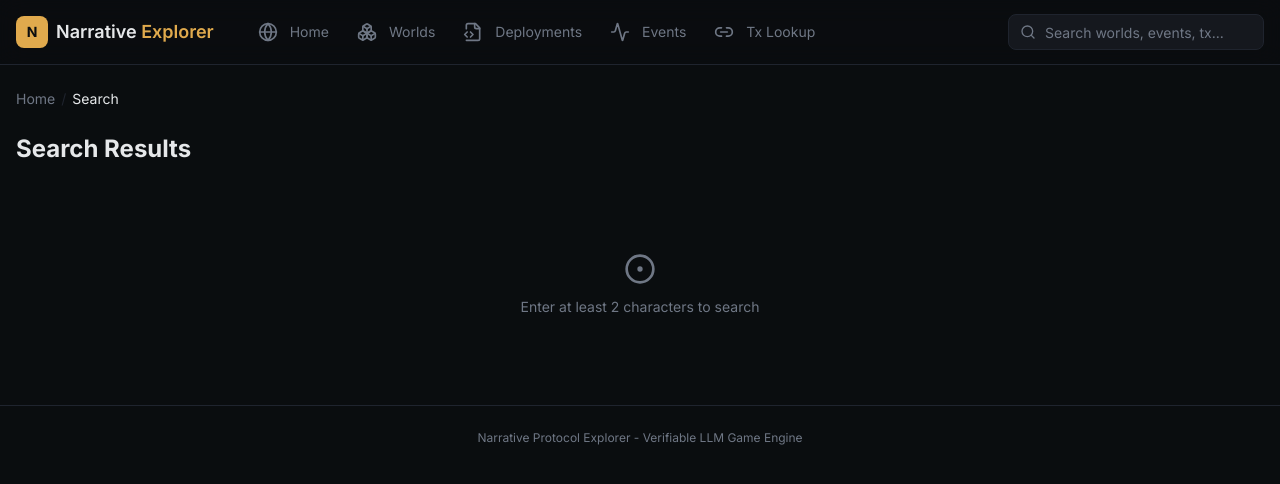
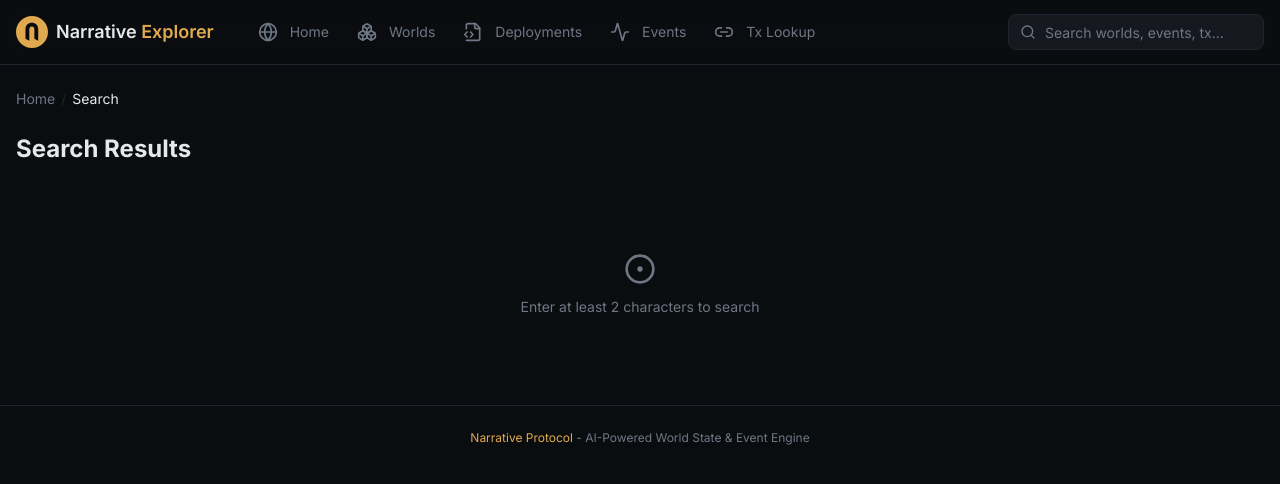
Before and after one commit to narrative-protocol/narrative-explorer, a Next.js app: page /search in a window 1280 px wide. Shown: the top 484 px of the page. Built offline with nearby package versions, Linux system fonts and the light colour scheme.

Commit message:
add: favicon

```diff
--- a/app/(explorer)/layout.tsx
+++ b/app/(explorer)/layout.tsx
@@ -1,13 +1,29 @@
-import { ExplorerHeader } from "@/components/explorer-header"
+import { ExplorerHeader } from "@/components/explorer-header";
+import Link from "next/link";
 
-export default function ExplorerLayout({ children }: { children: React.ReactNode }) {
+export default function ExplorerLayout({
+  children,
+}: {
+  children: React.ReactNode;
+}) {
   return (
     <div className="min-h-screen bg-background">
       <ExplorerHeader />
       <main className="mx-auto max-w-7xl px-4 py-6">{children}</main>
       <footer className="border-t border-border py-6 text-center text-xs text-muted-foreground">
-        <p>Narrative Protocol Explorer - Verifiable LLM Game Engine</p>
+        <div>
+          <Link
+            className="text-primary hover:underline"
+            href="https://narrativeprotocol.com"
+            target="_blank"
+          >
+            Narrative Protocol
+          </Link>
+          <span className="text-muted-foreground">
+            {` - AI-Powered World State & Event Engine`}
+          </span>
+        </div>
       </footer>
     </div>
-  )
+  );
 }
--- a/app/layout.tsx
+++ b/app/layout.tsx
@@ -1,28 +1,39 @@
-import type { Metadata, Viewport } from 'next'
-import { Inter, JetBrains_Mono } from 'next/font/google'
+import type { Metadata, Viewport } from "next";
+import { Inter, JetBrains_Mono } from "next/font/google";
 
-import './globals.css'
+import "./globals.css";
 
-const _inter = Inter({ subsets: ['latin'], variable: '--font-inter' })
-const _jetbrainsMono = JetBrains_Mono({ subsets: ['latin'], variable: '--font-jetbrains-mono' })
+const _inter = Inter({ subsets: ["latin"], variable: "--font-inter" });
+const _jetbrainsMono = JetBrains_Mono({
+  subsets: ["latin"],
+  variable: "--font-jetbrains-mono",
+});
 
 export const metadata: Metadata = {
-  title: 'Narrative Explorer',
-  description: 'Explore verifiable LLM game worlds, deployments, events, and on-chain attestations on the Narrative Protocol.',
-}
+  title: "Narrative Explorer",
+  description:
+    "Explore worlds, deployments, events, verify attestations, and inspect entity state changes across the Narrative Protocol.",
+};
 
 export const viewport: Viewport = {
-  themeColor: '#0d9488',
-}
+  themeColor: "#0d9488",
+};
 
 export default function RootLayout({
   children,
 }: Readonly<{
-  children: React.ReactNode
+  children: React.ReactNode;
 }>) {
   return (
     <html lang="en">
-      <body className={`${_inter.variable} ${_jetbrainsMono.variable} font-sans antialiased`}>{children}</body>
+      <head>
+        <link rel="icon" href="/favicon.ico" />
+      </head>
+      <body
+        className={`${_inter.variable} ${_jetbrainsMono.variable} font-sans antialiased`}
+      >
+        {children}
+      </body>
     </html>
-  )
+  );
 }
--- a/components/explorer-header.tsx
+++ b/components/explorer-header.tsx
@@ -21,6 +21,7 @@ import {
   SheetTrigger,
 } from "@/components/ui/sheet";
 import { Button } from "@/components/ui/button";
+import Image from "next/image";
 
 const navLinks = [
   { href: "/", label: "Home", icon: Globe },
@@ -97,10 +98,13 @@ export function ExplorerHeader() {
       <div className="mx-auto flex max-w-7xl items-center justify-between gap-2 px-4 py-3">
         <div className="flex min-w-0 items-center gap-2 lg:gap-8 shrink-0">
           <Link href="/" className="flex items-center gap-2 shrink-0">
-            <div className="flex h-8 w-8 items-center justify-center rounded-md bg-primary">
-              <span className="text-sm font-bold text-primary-foreground">
-                N
-              </span>
+            <div className="flex h-8 w-8 items-center justify-center rounded-md">
+              <Image
+                src={"/logo.svg"}
+                alt="Narrative Explorer"
+                width={32}
+                height={32}
+              />
             </div>
             <span className="text-lg font-semibold text-foreground truncate">
               Narrative <span className="text-primary">Explorer</span>
```
Also changed, not shown: public/logo.svg (added), 1 other file (tests, documents, lock files or other folders).
